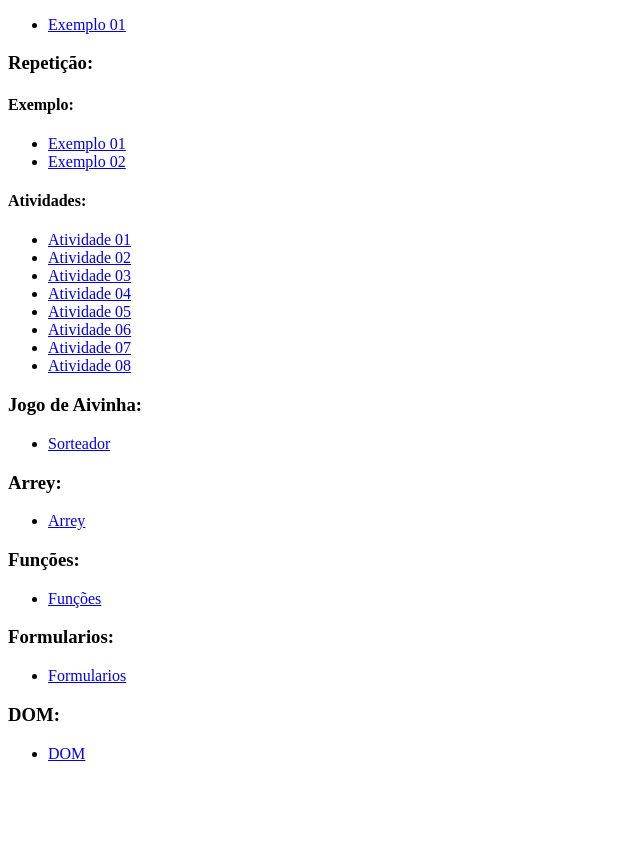
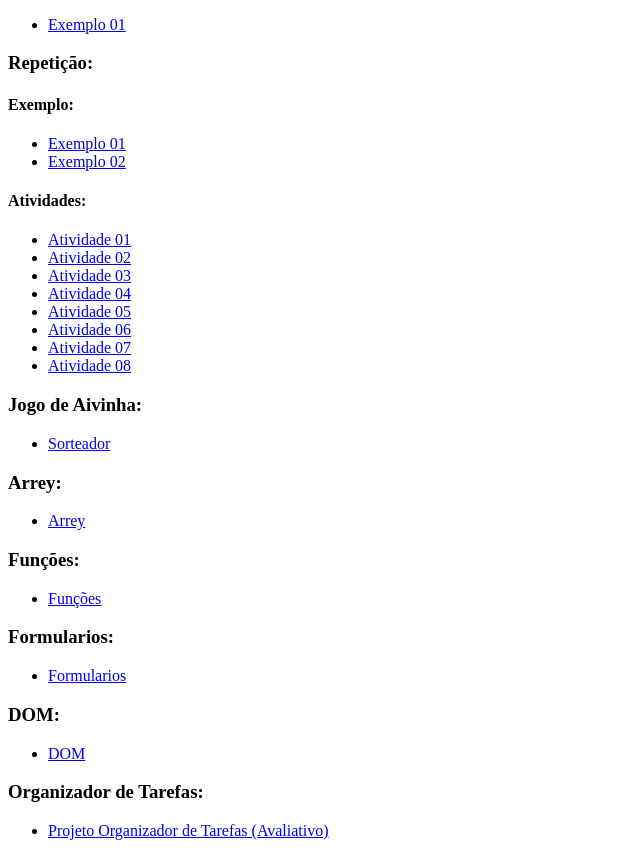
Before and after one commit to RhuanSantosIF/JS, a plain HTML site: page index.html in a window 1280 px wide. Shown: the part 105-961 px from the top of the page, without its empty margins (0-640 px from the left). Before the commit the page ends 884 px from the top, so only its background shows below. Drawn offline with Linux system fonts and the light colour scheme.

Commit message:
Arumando o Indes

```diff
--- a/index.html
+++ b/index.html
@@ -53,5 +53,9 @@
             <a href="DOM/Ex01.html">DOM</a>
         </li>
     </ul>
+    <h3>Organizador de Tarefas:</h3>
+    <ul>
+        <li><a href="Projeto_Lembretes/indes.html">Projeto Organizador de Tarefas (Avaliativo)</a></li>
+    </ul>
 </body>
 </html>
```
Also changed, not shown: Projeto_Lembretes/indes.html (+0 -1 lines), Repeticao/index.html (added).
